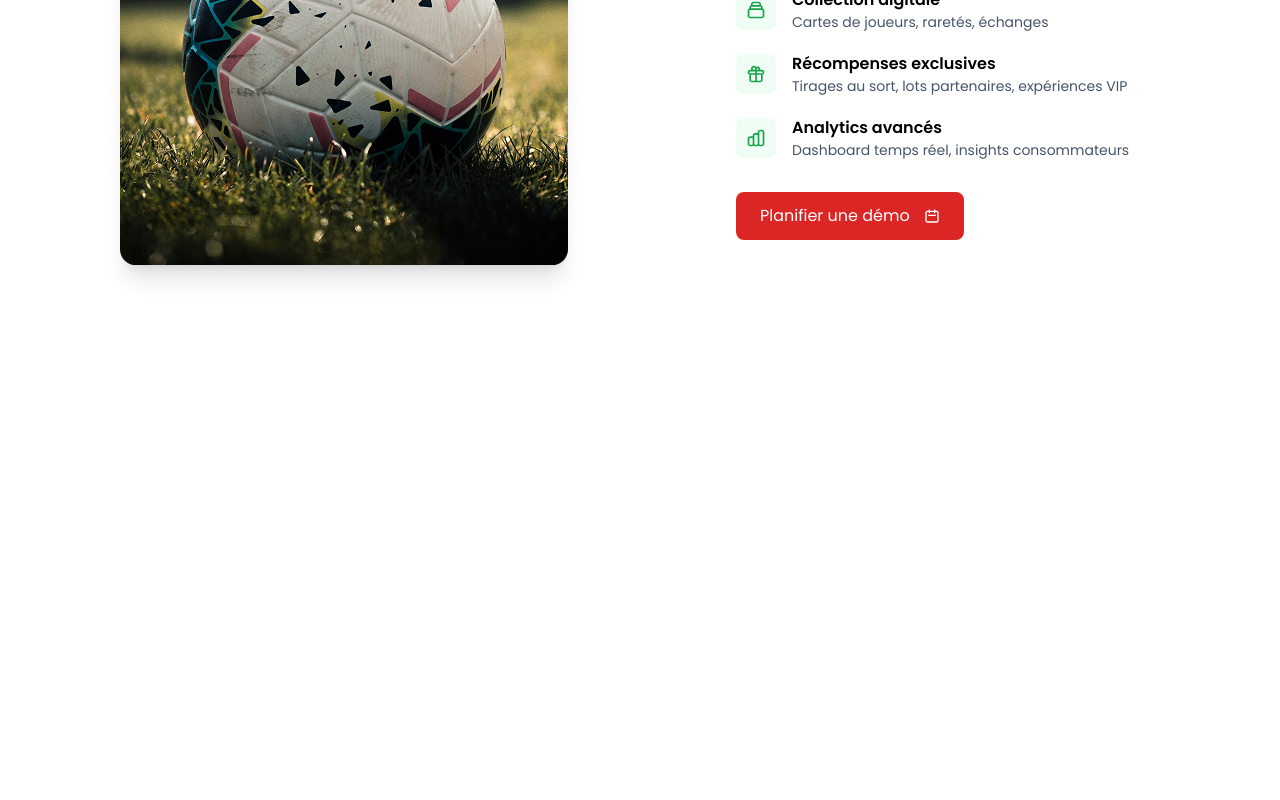
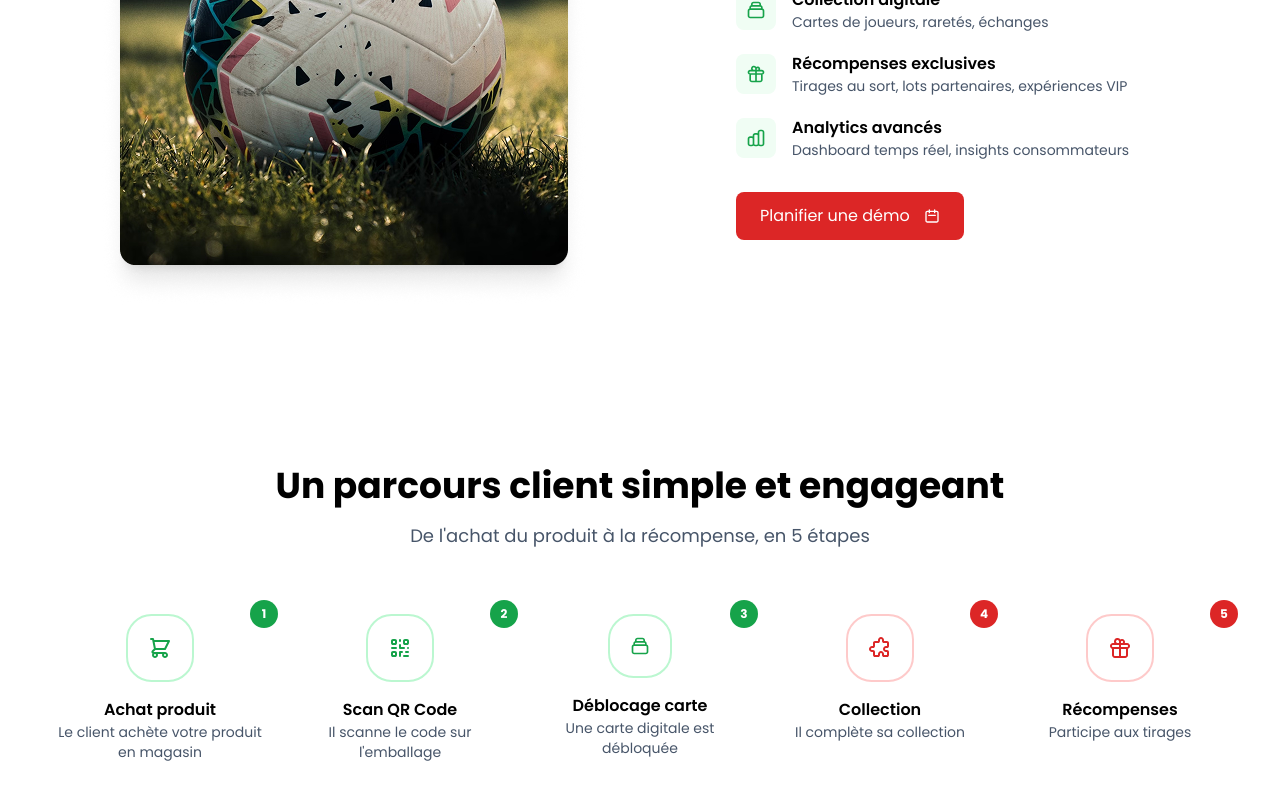
Before and after one commit to ayoub-akraou/youcanwin, a React (Vite) app: page / in a window 1280 px wide. Shown: the part 1571-2371 px from the top of the page. Before the commit the page ends 1957 px from the top, so only its background shows below. Built offline with nearby package versions, Linux system fonts and the light colour scheme.

Commit message:
feat: create CustomerJourneySection

```diff
--- a/src/App.tsx
+++ b/src/App.tsx
@@ -1,6 +1,7 @@
 import Header from "./components/Header";
 import NavBar from "./components/NavBar";
 import SolutionSection from "./components/SolutionSection";
+import CustomerJourneySection from "./components/CustomerJourneySection";
 
 function App() {
 	return (
@@ -9,6 +10,7 @@ function App() {
 			<div className="container px-4">
 				<Header />
 				<SolutionSection />
+				<CustomerJourneySection />
 			</div>
 		</>
 	);
--- /dev/null
+++ b/src/components/CustomerJourneySection.tsx
@@ -0,0 +1,78 @@
+import cart from "../assets/cart.svg";
+import qrCode from "../assets/qr-code.svg";
+import collection from "../assets/liste.svg";
+import puzzle from "../assets/puzzle.svg";
+import gift from "../assets/red-gift.png";
+
+export default function CustomerJourneySection() {
+	return (
+		<section className="px-4 py-20">
+			<h1 className="text-4xl font-bold text-center mb-4">Un parcours client simple et engageant</h1>
+			<p className="text-lg text-[#475569] mb-16 text-center">De l'achat du produit à la récompense, en 5 étapes</p>
+			<ul className="flex justify-between gap-8 px-6">
+				<CustomerListItem number="1" title="Achat produit" description="Le client achète votre produit en magasin">
+					<img src={cart} alt="cart icon" />
+				</CustomerListItem>
+				<CustomerListItem
+					number="2"
+					title="Scan QR Code"
+					description="Il scanne le code sur
+               l'emballage">
+					<img src={qrCode} alt="qr-code icon" />
+				</CustomerListItem>
+
+				<CustomerListItem number="3" title="Déblocage carte" description="Une carte digitale est débloquée">
+					<img src={collection} alt="collection icon" />
+				</CustomerListItem>
+				<CustomerListItem
+					number="4"
+					numberStyle={{ backgroundColor: "#DC2626" }}
+					title="Collection"
+					description="Il complète sa collection"
+					descriptionStyle={{ textWrap: "nowrap" }}
+					iconStyle={{ borderColor: "#FECACA" }}>
+					<img src={puzzle} alt="puzzle icon" />
+				</CustomerListItem>
+				<CustomerListItem
+					number="5"
+					numberStyle={{ backgroundColor: "#DC2626" }}
+					title="Récompenses"
+					description="Participe aux tirages"
+					iconStyle={{ borderColor: "#FECACA" }}
+					descriptionStyle={{ textWrap: "nowrap" }}>
+					<img src={gift} alt="puzzle icon" />
+				</CustomerListItem>
+			</ul>
+		</section>
+	);
+}
+
+function CustomerListItem({
+	children,
+	title,
+	description,
+	number,
+	numberStyle,
+	iconStyle,
+	titleStyle,
+	descriptionStyle,
+}) {
+	return (
+		<li className="flex flex-col items-center relative flex-1">
+			<span
+				style={numberStyle}
+				className="number rounded-full bg-[#16A34A] text-white font-bold text-xs w-7 h-7 flex justify-center items-center leading-0 absolute top-0 left-full -translate-1/2">
+				{number}
+			</span>
+			<div style={iconStyle} className="icon p-5 rounded-[1.6rem] border-2 border-[#BBF7D0] mb-4">
+				{children}
+			</div>
+			<h4 style={titleStyle} className="font-semibold text-base">
+				{title}
+			</h4>
+			<p style={descriptionStyle} className="description text-sm text-center text-[#475569]">
+				{description}
+			</p>
+		</li>
+	);
+}
```
